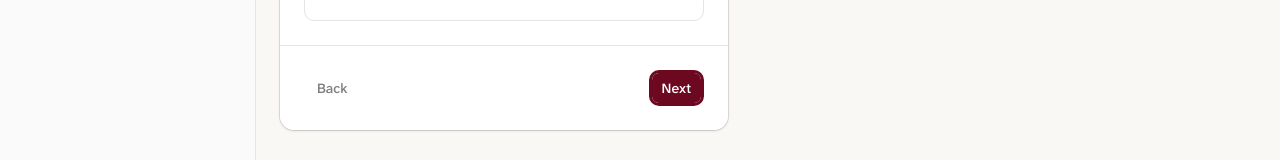
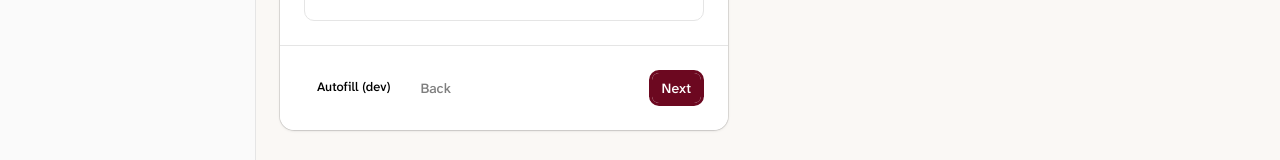
Before and after one commit to jaynaugler/ttns, a Next.js app: page /profile in a window 1280 px wide. Shown: the part 412-572 px from the top of the page. Built offline with nearby package versions, Linux system fonts and the light colour scheme.

Commit message:
Profile autofill for dev so you don't have to manually enter the data every single time.

```diff
--- a/src/components/profile-form/ProfileForm.js
+++ b/src/components/profile-form/ProfileForm.js
@@ -4,7 +4,7 @@
 
 import { useState } from "react";
 import { useForm, FormProvider } from "react-hook-form";
-import { profileSteps, profileDefaultValues } from "./profileSteps";
+import { profileSteps, profileDefaultValues, profileDevValues } from "./profileSteps";
 import FieldsStep from "./FieldsStep";
 import ReviewStep from "./ReviewStep";
 import { Button } from "@/components/ui/button";
@@ -97,6 +97,18 @@ export default function ProfileForm({ onSubmittedChange }) {
     onSubmittedChange?.(false);
   }
 
+  // DEV TOOL — remove before launch (with profileDevValues). Loads the sample
+  // values into every field and jumps straight to the review, so walking the
+  // journey takes two clicks (this, then "Create my profile") instead of
+  // retyping the form.
+  function fillForDev() {
+    methods.reset(profileDevValues);
+    // If Review's Edit was used, editingFromReview would bend the next flow;
+    // the jump below must behave like a fresh arrival at the review.
+    setEditingFromReview(false);
+    setCurrentStep(reviewStep);
+  }
+
   // Card uses bg-card, which is blue in our theme, so the card body is
   // set to white and the header gets the primary brand red. pt-0 lets the
   // header reach the top edge. --card-spacing sets the card's padding.
@@ -170,6 +182,16 @@ export default function ProfileForm({ onSubmittedChange }) {
           </Button>
         ) : (
           <>
+            {/* DEV TOOL — remove before launch, same as profileDevValues. */}
+            <div className="flex items-center gap-1">
+              <Button
+                type="button"
+                variant="ghost"
+                size="sm"
+                onClick={fillForDev}
+              >
+                Autofill (dev)
+              </Button>
               <Button
                 type="button"
                 variant="ghost"
@@ -179,6 +201,7 @@ export default function ProfileForm({ onSubmittedChange }) {
               >
                 Back
               </Button>
+            </div>
             <Button type="submit" form="profile-form" size="lg">
               {nextLabel}
             </Button>
--- a/src/components/profile-form/profileSteps.js
+++ b/src/components/profile-form/profileSteps.js
@@ -88,3 +88,18 @@ export const profileDefaultValues = Object.fromEntries(
     Object.fromEntries(step.fields.map((field) => [field.name, ""])),
   ])
 );
+
+// DEV TOOL — remove before launch (alongside the "Reset journey" dev button).
+// Sample values ProfileForm's "Autofill (dev)" button loads so the journey can
+// be walked without retyping the form each run. Kept in this file so the one
+// place describing the form's shape stays that place: when you add a field
+// above, its review will fail "required" until you add a value here too.
+export const profileDevValues = {
+  personal: { firstName: "Alex", lastName: "Sample" },
+  skills: { primarySkill: "Customer Service", yearsOfExperience: "4" },
+  interests: { interest1: "Building things", interest2: "Helping people" },
+  education: {
+    school: "Red River College Polytechnic",
+    degree: "Business Administration Diploma",
+  },
+};
```
Lines whose indentation alone changed are shown as unchanged.
